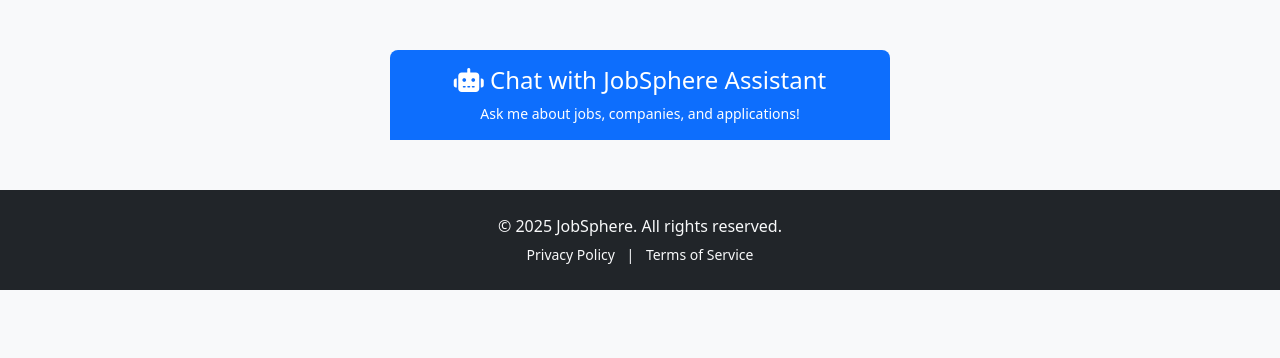
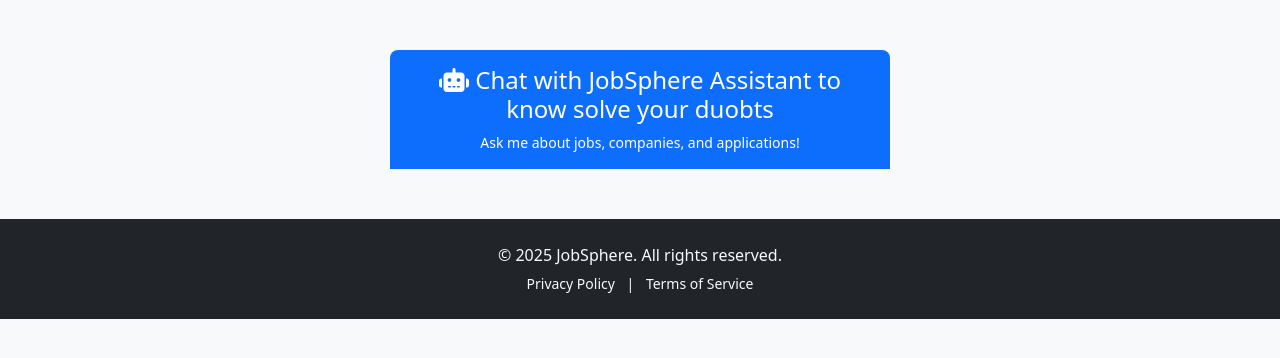
Before and after one commit to Rakesh-edu/JOBSPHERE, a Django app: page /campany/ in a window 1280 px wide. Shown: the part 56-414 px from the top of the page. Run offline with Django 5.2, Linux system fonts and the light colour scheme; some libraries are stand-ins or nearby versions.

Commit message:
Update company.html template

```diff
--- a/myapp/templates/myapp/company.html
+++ b/myapp/templates/myapp/company.html
@@ -24,7 +24,7 @@
 
 <div class="assistant-container">
   <div class="assistant-header">
-    <h4><i class="fas fa-robot"></i> Chat with JobSphere Assistant</h4>
+    <h4><i class="fas fa-robot"></i> Chat with JobSphere Assistant to know solve your duobts</h4>
     <p class="mb-0 small">Ask me about jobs, companies, and applications!</p>
   </div>
 
```
